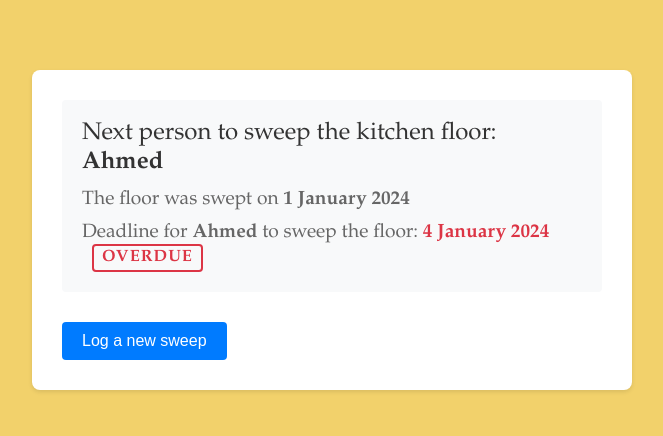
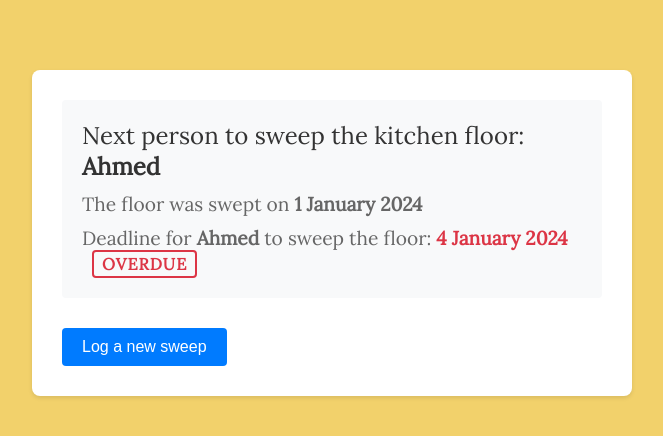
Before and after one commit to Augustinerplatz/sweep-rotator, a website: page index.html in a window 1280 px wide. Shown: the whole page, without its empty margins (308-971 px from the left). Drawn offline with Linux system fonts and the light colour scheme; no server answers.

Commit message:
Update index.html
changed to Lora font

```diff
--- a/index.html
+++ b/index.html
@@ -4,9 +4,10 @@
     <meta charset="UTF-8">
     <meta name="viewport" content="width=device-width, initial-scale=1.0">
     <title>Date and Name App</title>
+    <link href="https://fonts.googleapis.com/css2?family=Lora&display=swap" rel="stylesheet">
     <style>
         body {
-            font-family: Palatino Linotype, serif;
+            font-family: 'Lora', serif;
             max-width: 600px;
             margin: 50px auto;
             padding: 20px;
```
